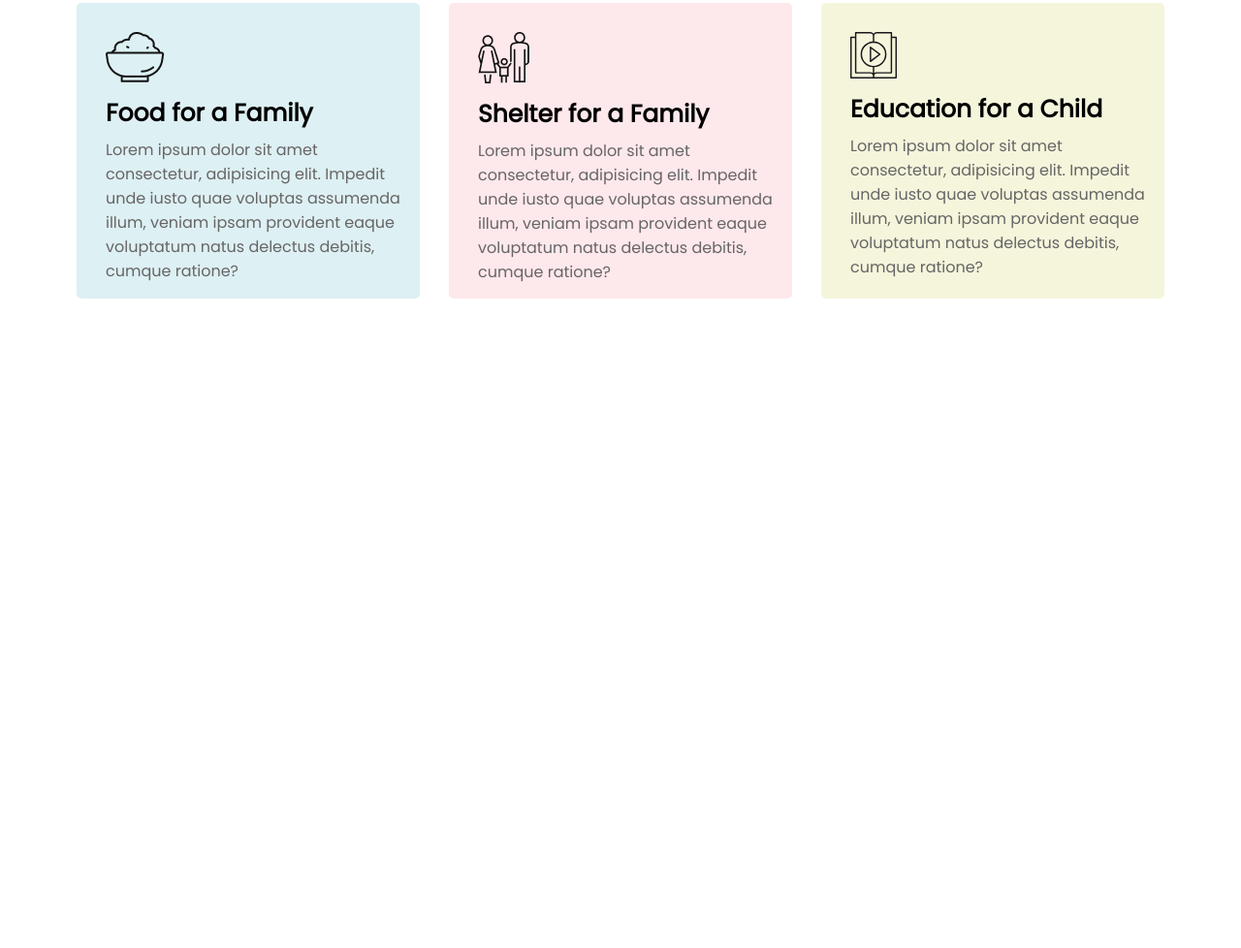
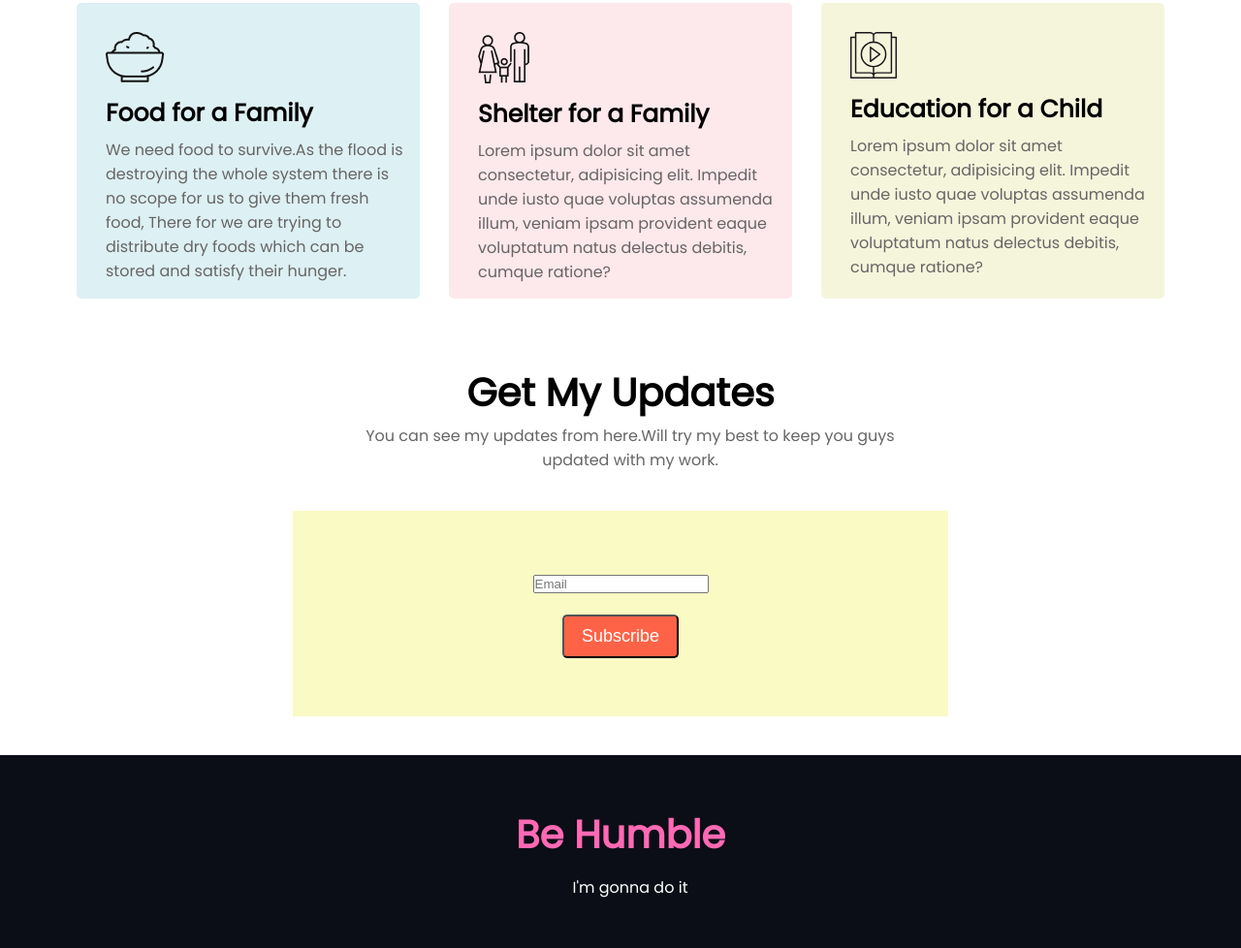
Before and after one commit to Maysha-Tabassum/save-life-donate, a plain HTML site: page index.html in a window 1280 px wide. Shown: the part 1550-2528 px from the top of the page at 97% size. Before the commit the page ends 1873 px from the top, so only its background shows below. Drawn offline with Linux system fonts and the light colour scheme.

Commit message:
contact-sec-commit

```diff
--- a/index.html
+++ b/index.html
@@ -57,9 +57,9 @@
             <div class="box" id="box-1">
                 <img src="icons/food.png" alt="">
                 <h3>Food for a Family</h3>
-                <p class="special-clr">Lorem ipsum dolor sit amet consectetur, adipisicing elit. Impedit unde iusto quae
-                    voluptas assumenda
-                    illum, veniam ipsam provident eaque voluptatum natus delectus debitis, cumque ratione?</p>
+                <p class="special-clr">We need food to survive.As the flood is destroying the whole system there is no
+                    scope for us to give them fresh food, There for we are trying to distribute dry foods which can be
+                    stored and satisfy their hunger. </p>
             </div>
             <div class="box" id="box-2">
                 <img src="icons/shelter.png" alt="">
@@ -79,6 +79,26 @@
 
         </div>
     </section>
+    <section class="donation-sec">
+        <h2>Get My Updates</h2>
+        <p class="special-clr middle">
+            You can see my updates from here.Will try my best to keep you guys updated with my work.
+        </p>
+        <div class="contact-sec">
+            <form>
+                <label for="email"></label>
+                <input placeholder="Email" type="email" id="email" name="email">
+                <button class="button">Subscribe</button>
+
+            </form>
+
+        </div>
+
+    </section>
+    <footer>
+        <h2>Be Humble</h2>
+        <p>I'm gonna do it</p>
+    </footer>
 </body>
 
 </html>
--- a/style.css
+++ b/style.css
@@ -50,6 +50,7 @@ h3 {
     margin: auto;
     text-align: center;
     color: white;
+
 }
 
 .special-clr {
@@ -153,3 +154,32 @@ p {
 #box-3 {
     background-color: beige;
 }
+
+.contact-sec {
+    padding: 30px 50px;
+    margin: 30px 40px;
+    background-color: rgb(250, 250, 197);
+    width: 50%;
+    margin: 40px auto;
+}
+
+
+form {
+    margin: 30px;
+}
+
+footer {
+    text-align: center;
+    background: #0B0D17;
+}
+
+footer h2 {
+    color: hotpink;
+    padding-top: 50px;
+    padding-bottom: 10px;
+}
+
+footer p {
+    color: #fff;
+    padding-bottom: 50px;
+}
```
